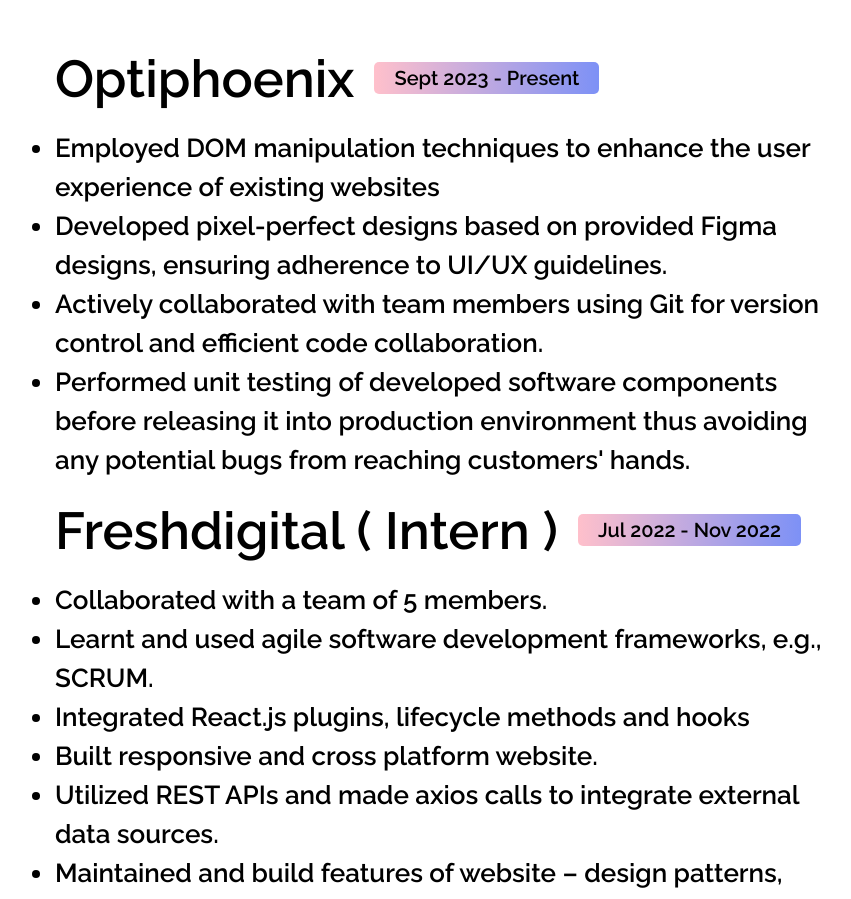
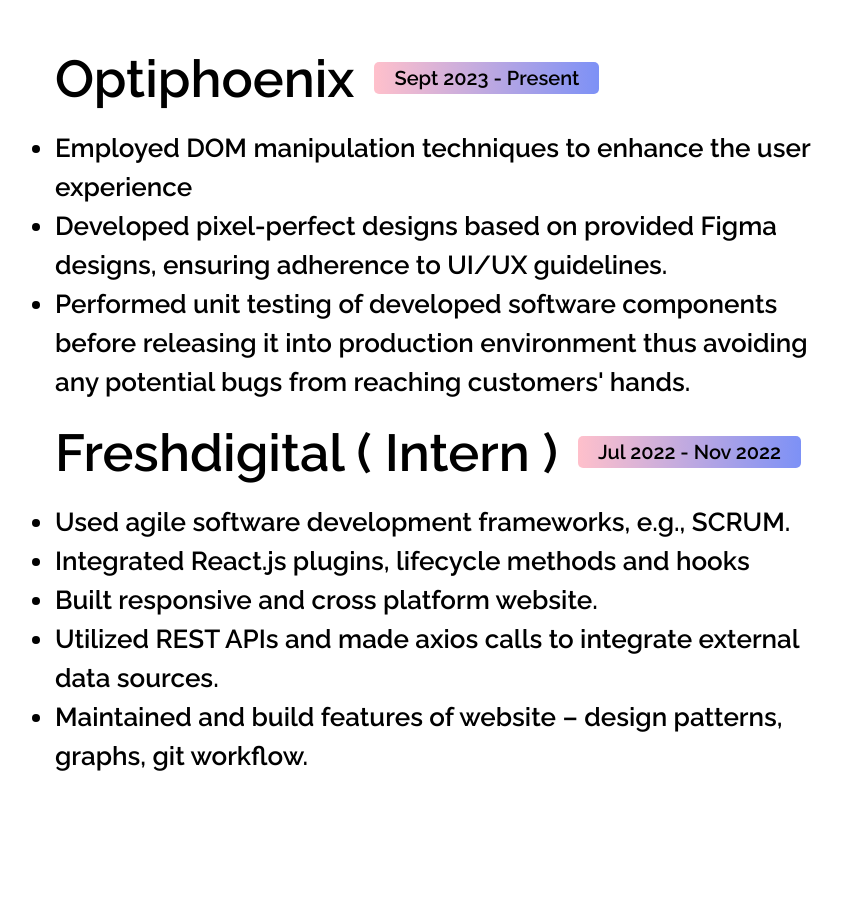
Before and after one commit to AdityaVishwakarma22/portfolio, a React (Create React App) app: page / in a window 1280 px wide. Shown: the part 984-1883 px from the top of the page, without its empty margins (195-1046 px from the left). Built offline with nearby package versions, Linux system fonts and the light colour scheme; a web font is replaced by a local one.

Commit message:
trimmed experience points

```diff
--- a/src/App.css
+++ b/src/App.css
@@ -162,7 +162,10 @@
 .helper {
   color: darkgrey;
 }
-
+/* Contact */
+.contactbackground {
+  height: 100vh;
+}
 @media (max-width: 767px) {
   * {
     font-size: medium;
--- a/src/pages/Experience.js
+++ b/src/pages/Experience.js
@@ -12,16 +12,11 @@
           <ul className="responsibilities-list">
             <li>
               Employed DOM manipulation techniques to enhance the user
-              experience of existing websites
+              experience
             </li>
             <li>
               Developed pixel-perfect designs based on provided Figma designs,
               ensuring adherence to UI/UX guidelines.
-            </li>
-            <li>
-              {" "}
-              Actively collaborated with team members using Git for version
-              control and efficient code collaboration.
             </li>
             <li>
               {" "}
@@ -37,11 +32,7 @@
             <span className="button">Jul 2022 - Nov 2022</span>{" "}
           </h2>
           <ul className="responsibilities-list">
-            <li>Collaborated with a team of 5 members.</li>
-            <li>
-              Learnt and used agile software development frameworks, e.g.,
-              SCRUM.
-            </li>
+            <li>Used agile software development frameworks, e.g., SCRUM.</li>
             <li> Integrated React.js plugins, lifecycle methods and hooks</li>
             <li>Built responsive and cross platform website.</li>
             <li>
```
